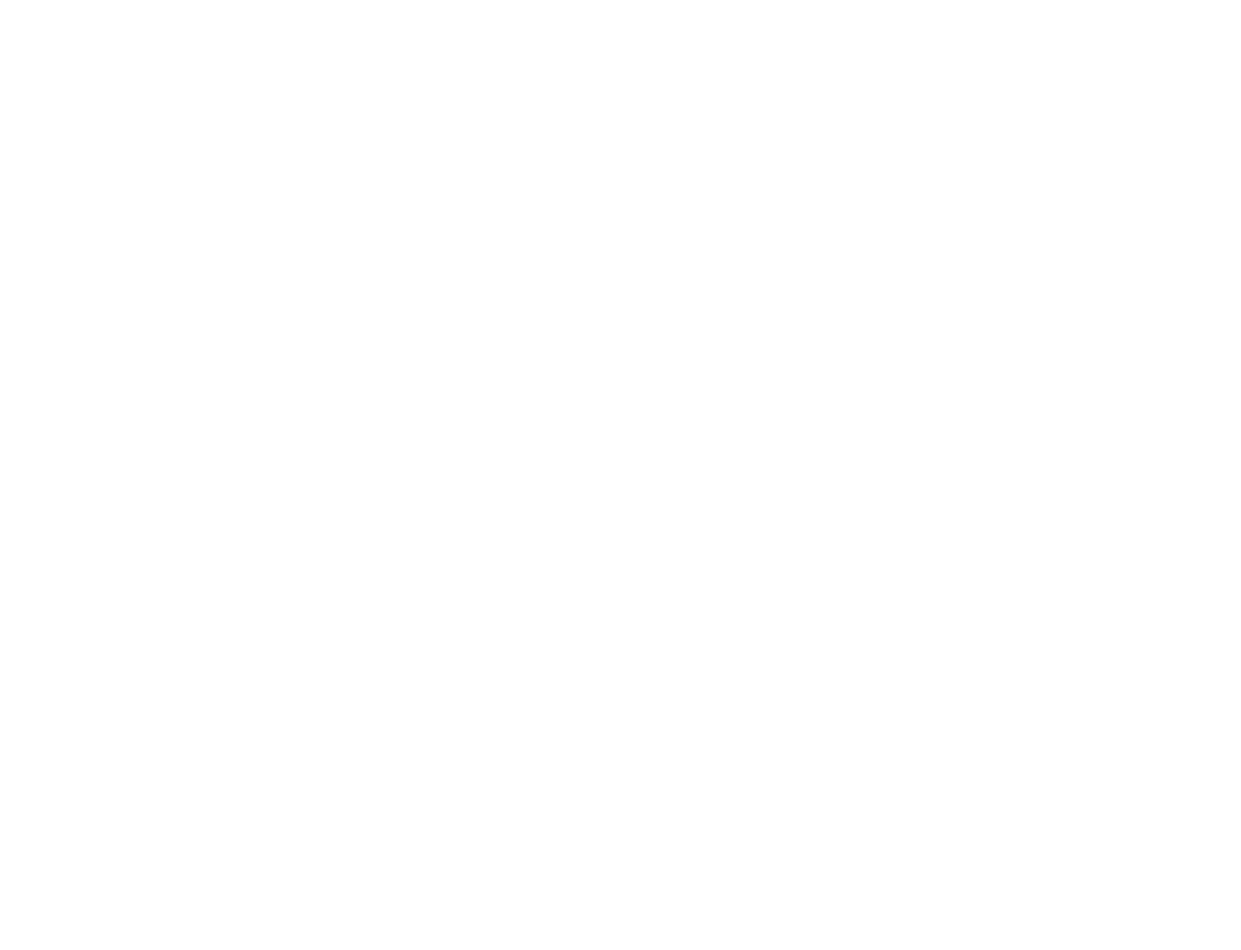
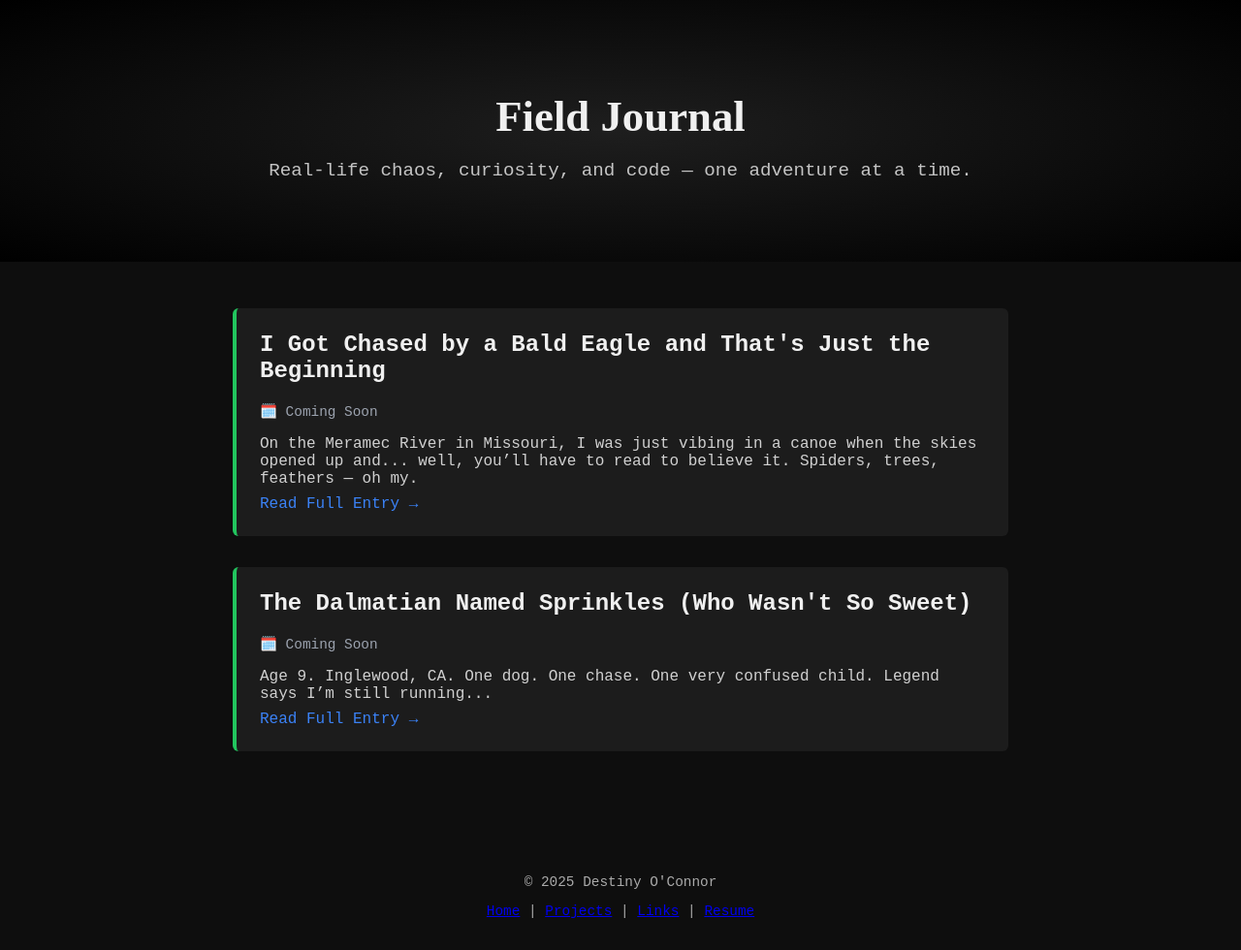
Before and after one commit to Deafveloper/Destiny-Oconnor-2.0, a plain HTML site: page blog.html in a window 1280 px wide. Shown: the whole page at 97% size. Before the commit the page ends 800 px from the top, so only its background shows below. Drawn offline with Linux system fonts and the light colour scheme.

Commit message:
Summary
Add 'Field Journal' blog page with styled post previews and placeholders

```diff
--- a/blog.html
+++ b/blog.html
@@ -0,0 +1,43 @@
+<!DOCTYPE html>
+<html lang="en">
+<head>
+  <meta charset="UTF-8" />
+  <meta name="viewport" content="width=device-width, initial-scale=1.0"/>
+  <title>Field Journal | Destiny O'Connor</title>
+  <link rel="stylesheet" href="css/style.css" />
+</head>
+<body>
+  <header>
+    <h1 class="hero-title">Field Journal</h1>
+    <p class="hero-subtext">Real-life chaos, curiosity, and code — one adventure at a time.</p>
+  </header>
+
+  <section class="blog-list">
+    <!-- Blog Post 1 -->
+    <div class="blog-post">
+      <h2>I Got Chased by a Bald Eagle and That's Just the Beginning</h2>
+      <span class="blog-date">🗓️ Coming Soon</span>
+      <p>On the Meramec River in Missouri, I was just vibing in a canoe when the skies opened up and... well, you’ll have to read to believe it. Spiders, trees, feathers — oh my.</p>
+      <a href="#">Read Full Entry →</a>
+    </div>
+
+    <!-- Blog Post 2 Placeholder -->
+    <div class="blog-post">
+      <h2>The Dalmatian Named Sprinkles (Who Wasn't So Sweet)</h2>
+      <span class="blog-date">🗓️ Coming Soon</span>
+      <p>Age 9. Inglewood, CA. One dog. One chase. One very confused child. Legend says I’m still running...</p>
+      <a href="#">Read Full Entry →</a>
+    </div>
+  </section>
+
+  <footer>
+    <p>&copy; 2025 Destiny O'Connor</p>
+    <nav>
+      <a href="index.html">Home</a> |
+      <a href="projects.html">Projects</a> |
+      <a href="links.html">Links</a> |
+      <a href="resume.html">Resume</a>
+    </nav>
+  </footer>
+</body>
+</html>
--- a/css/style.css
+++ b/css/style.css
@@ -185,3 +185,45 @@ body {
     border-radius: 4px;
     margin: 0.2rem;
   }
+
+
+  .blog-list {
+    max-width: 800px;
+    margin: auto;
+    padding: 3rem 2rem;
+  }
+
+  .blog-post {
+    background: #1c1c1c;
+    padding: 1.5rem;
+    margin-bottom: 2rem;
+    border-left: 4px solid #22c55e;
+    border-radius: 6px;
+  }
+
+  .blog-post h2 {
+    margin-top: 0;
+    font-size: 1.5rem;
+  }
+
+  .blog-date {
+    display: block;
+    font-size: 0.9rem;
+    color: #9ca3af;
+    margin-bottom: 0.8rem;
+  }
+
+  .blog-post p {
+    font-size: 1rem;
+    opacity: 0.85;
+    margin-bottom: 0.5rem;
+  }
+
+  .blog-post a {
+    color: #3b82f6;
+    text-decoration: none;
+  }
+
+  .blog-post a:hover {
+    text-decoration: underline;
+  }
```
